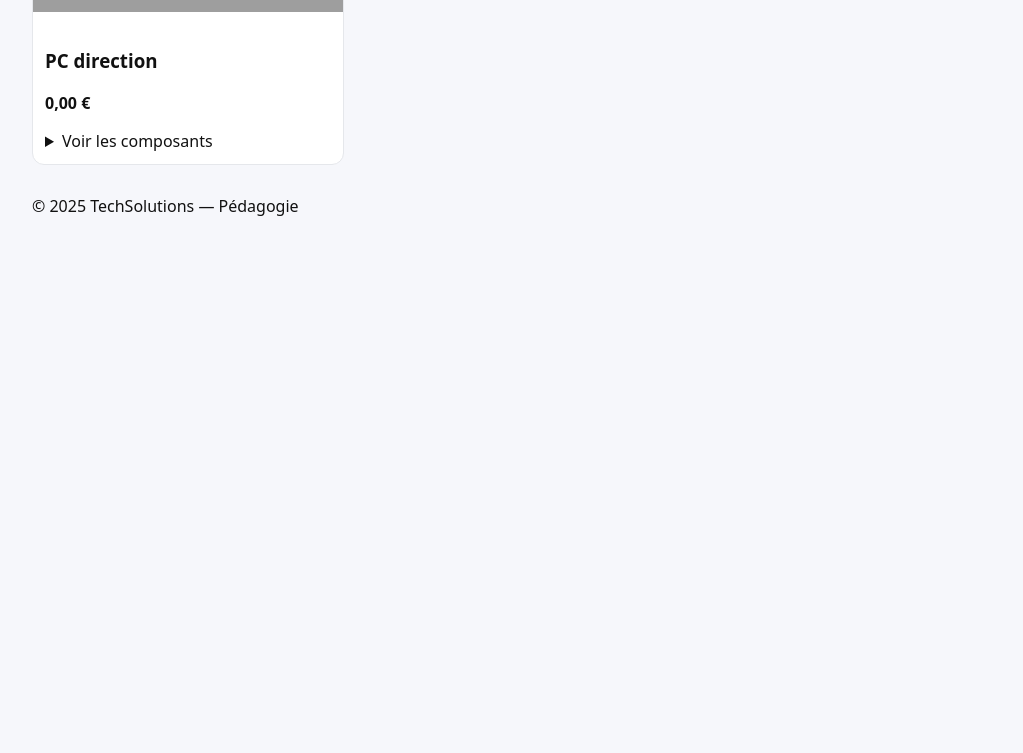
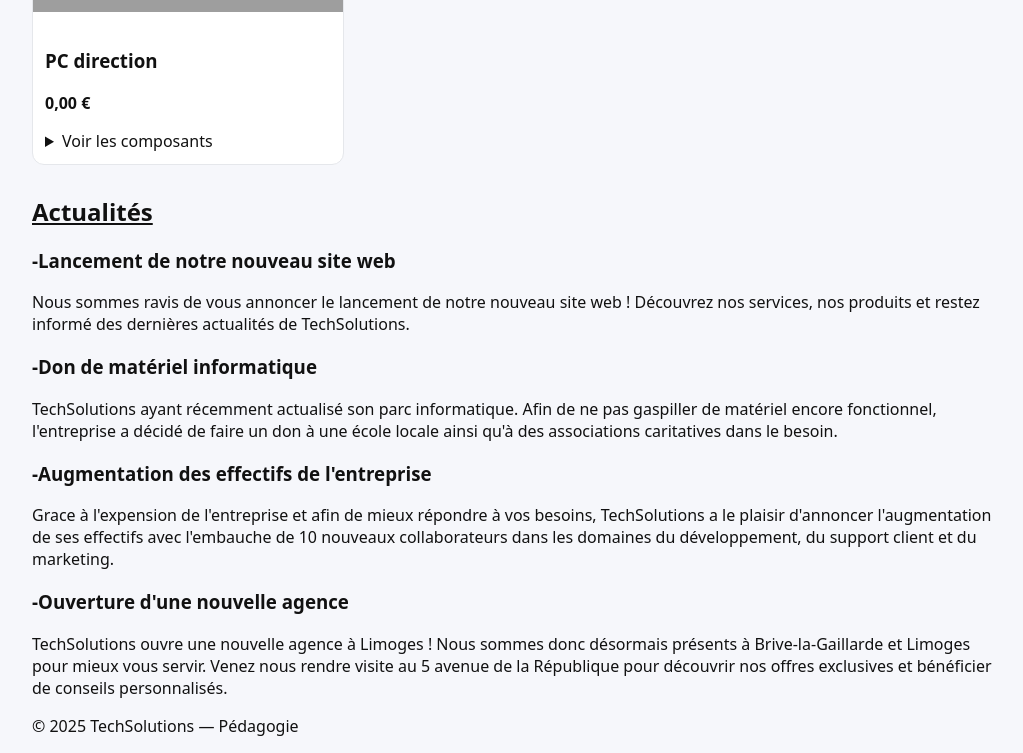
Before and after one commit to AxelDartigeas/techsolutions, a PHP site: page /actualites.php in a window 1280 px wide. Shown: the part 981-1734 px from the top of the page, without its empty margins (124-1147 px from the left). Before the commit the page ends 1197 px from the top, so only its background shows below. Run offline with PHP 8.4, Linux system fonts and the light colour scheme; data comes from the database, SQL or seed files in the repository; grey boxes are pictures that could not be loaded.

Commit message:
sauvegarde

```diff
--- a/BDD/techsolutions.sql
+++ b/BDD/techsolutions.sql
@@ -102,4 +102,4 @@ UNLOCK TABLES;
 /*!40101 SET COLLATION_CONNECTION=@OLD_COLLATION_CONNECTION */;
 /*!40111 SET SQL_NOTES=@OLD_SQL_NOTES */;
 
--- Dump completed on 2025-12-05  9:20:45
+-- Dump completed on 2025-12-10  9:18:29
--- a/actualites.php
+++ b/actualites.php
@@ -35,4 +35,24 @@ $pcs = pdo()->query('SELECT id, name, image_url, price FROM pcs ORDER BY id')->f
   </article>
 <?php endforeach; ?>
 </section>
+<u>
+<h2>Actualités</h2>
+</u>
+<h3>-Lancement de notre nouveau site web</h3>
+<p>
+  Nous sommes ravis de vous annoncer le lancement de notre nouveau site web !
+  Découvrez nos services, nos produits et restez informé des dernières actualités de TechSolutions.
+</p>
+<h3>-Don de matériel informatique</h3>
+<p>
+TechSolutions ayant récemment actualisé son parc informatique. Afin de ne pas gaspiller de matériel encore fonctionnel, l'entreprise a décidé de faire un don à une école locale ainsi qu'à des associations caritatives dans le besoin.
+<h3>-Augmentation des effectifs de l'entreprise</h3>
+<p>
+  Grace à l'expension de l'entreprise et afin de mieux répondre à vos besoins, TechSolutions a le plaisir d'annoncer l'augmentation de ses effectifs avec l'embauche de 10 nouveaux collaborateurs dans les domaines du développement, du support client et du marketing.
+</p>
+  <h3>-Ouverture d'une nouvelle agence</h3>
+<p>
+  TechSolutions ouvre une nouvelle agence à Limoges ! Nous sommes donc désormais présents à Brive-la-Gaillarde et Limoges pour mieux vous servir.
+  Venez nous rendre visite au 5 avenue de la République pour découvrir nos offres exclusives et bénéficier de conseils personnalisés.
+</p>
 <?php require_once __DIR__ . '/includes/footer.php'; ?>
--- a/contact.php
+++ b/contact.php
@@ -4,7 +4,7 @@ if($_SERVER['REQUEST_METHOD']==='POST' && $name!=='' && $email!=='' && $message!
 function e($s){ return htmlspecialchars((string)$s, ENT_QUOTES, 'UTF-8'); }
 ?>
 <h1>Contact</h1>
-<?php if($sent): ?><p class="card">Merci <?= e($name) ?> ! (envoi factice)</p><?php endif; ?>
+<?php if($sent): ?><p class="card">Merci <?= e($name) ?> ! Votre message a bien été envoyé !</p><?php endif; ?>
 <form method="post" class="card" style="padding:12px">
   <p><label>Nom<br><input name="name" required value="<?= e($name) ?>"></label></p>
   <p><label>Email<br><input type="email" name="email" required value="<?= e($email) ?>"></label></p>
--- a/index.php
+++ b/index.php
@@ -16,9 +16,9 @@ require_once __DIR__ . '/includes/header.php';
             background: #f4f4f4;
         }
         header {
-            background: #0a74da;
+            background: #1e293b;
             color: #fff;
-            padding: 10px;
+            padding: 1px;
             text-align: center;
         }
         .body {
@@ -33,7 +33,7 @@ require_once __DIR__ . '/includes/header.php';
             color: #ffffffff;
         }
         h2 {
-            color: #0a74da;
+            color: #1e293b;
         }
         p {
             line-height: 1.6;
```
